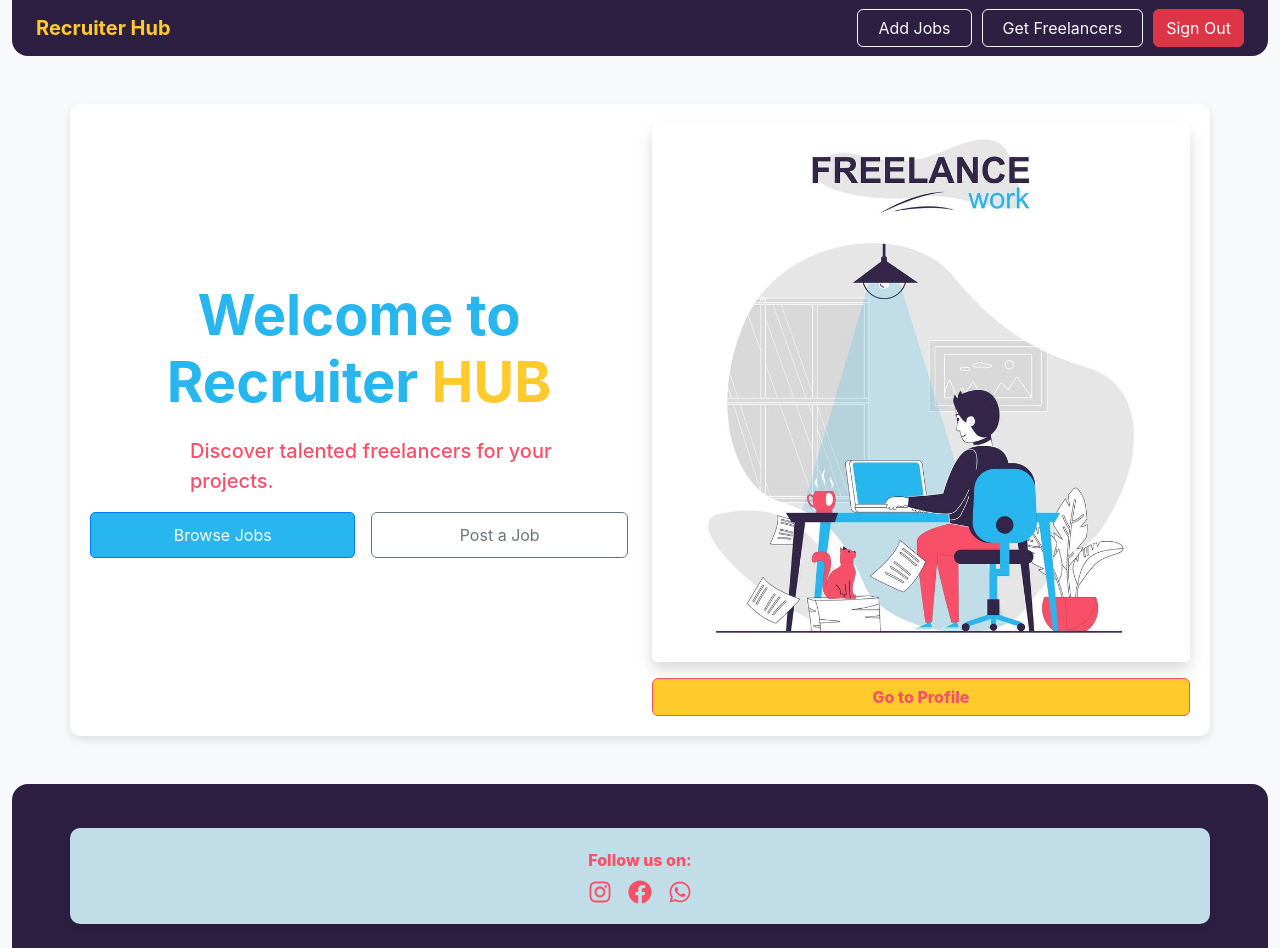
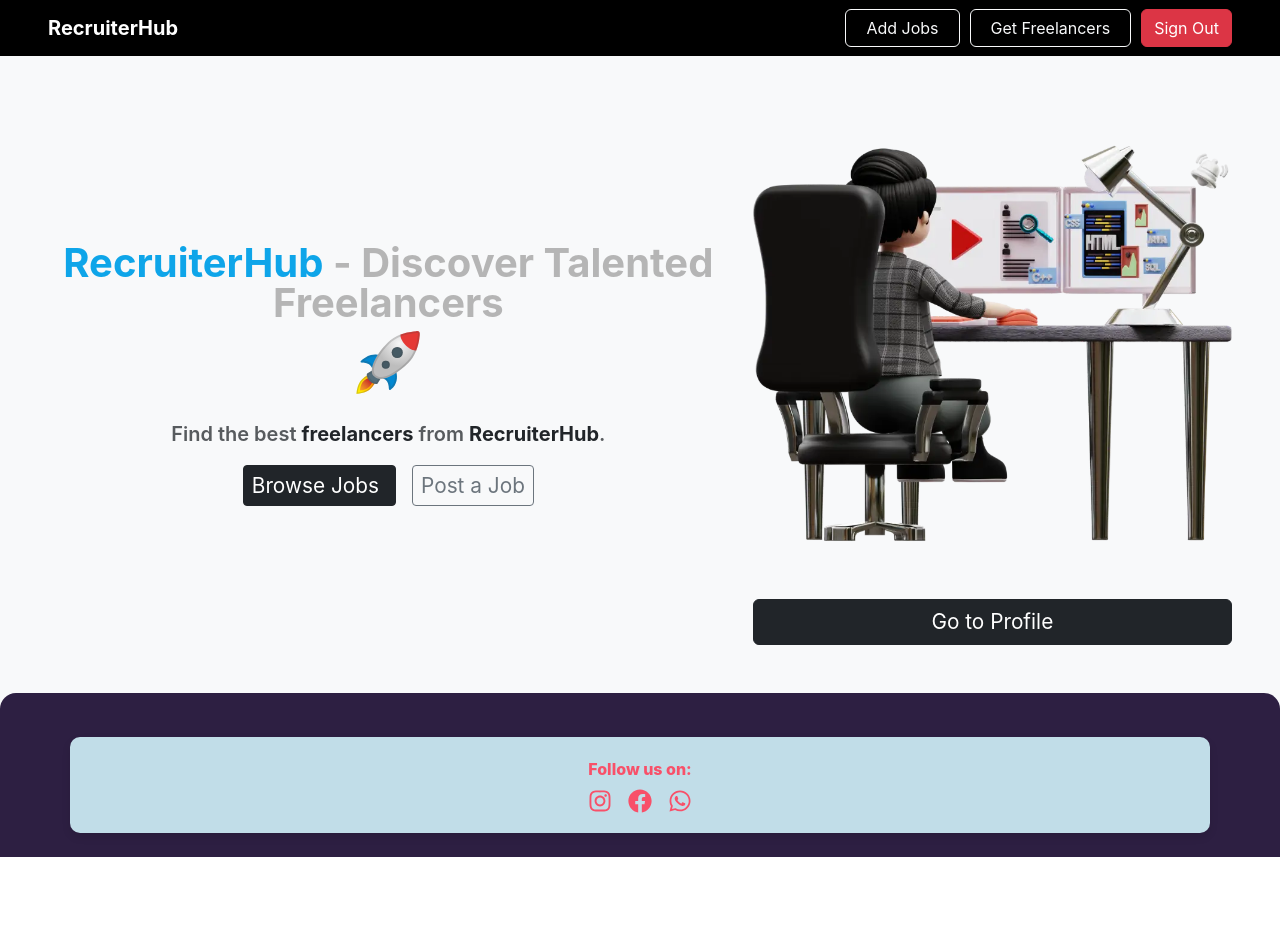
Before and after one commit to SSHHIIVVAAM/FreelancerHub, a React (Create React App) app: page /freelancer-main in a window 1280 px wide. After the commit the page ends 857 px from the top, so only its background shows below. Built offline with nearby package versions, Linux system fonts and the light colour scheme.

Commit message:
recruiter hero section

```diff
--- a/src/components/FreeHomePage/FreelancerMainPage.css
+++ b/src/components/FreeHomePage/FreelancerMainPage.css
@@ -15,10 +15,11 @@
   color: #ffca2c;
 }
 
+.navbar-brand{
+  color:#fff !important;
+}
 .navbar{
-  background-color: #2d1f42 !important;
-  border-bottom-left-radius: 1rem;
-  border-bottom-right-radius: 1rem;
+  background-color: #000 !important;
 }
 
 .recruiterMain{
--- a/src/components/FreeHomePage/FreelancerMainPage.js
+++ b/src/components/FreeHomePage/FreelancerMainPage.js
@@ -2,7 +2,8 @@
 import { useNavigate } from "react-router-dom";
 import JobForm from "../JobForm/JobForm";
 import { FaInstagram, FaFacebook, FaWhatsapp } from "react-icons/fa";
-import CardImage from "../../assets/freelancer-image-home.jpg";
+import CardImage from "../../assets/recruiter/desktop.webp";
+import rocket from "../../assets/recruiter/rocket.svg";
 import "./FreelancerMainPage.css";
 
 const FreelancerMainPage = () => {
@@ -31,11 +32,11 @@
   };
 
   return (
-    <div className="container-fluid bg-light min-vh-100 d-flex flex-column ">
+    <div className="container-fluid bg-light min-vh-100 d-flex flex-column p-0">
       {/* Navbar */}
-      <nav className="navbar navbar-expand-lg navbar-dark bg-dark px-4">
+      <nav className="navbar navbar-expand-lg navbar-dark bg-dark px-5">
         <a className="navbar-brand recruiterMain" link="#">
-          Recruiter Hub
+          RecruiterHub
         </a>
         <button
           className="navbar-toggler"
@@ -76,39 +77,46 @@
       </nav>
 
       {/* Hero Section */}
-      <div className="container my-5 ful">
-        <div className="row align-items-center">
-          <div className="col-md-6 text-center text-md-start">
-            <h1 className="display-4 text-primary welcome">
-              Welcome to Recruiter <span className="hub">HUB</span>
+      <div className="container-fluid px-md-5 py-5">
+  <div className="row justify-content-center align-items-center">
+    {/* Content Column */}
+    <div className="col-md-7 text-center">
+      <h1 className="display-4 fw-bold lh-1 mb-3" style={{ fontSize: "2.5rem" }}>
+        <span style={{ color: "#0EA5E9", fontSize: "inherit" }}>RecruiterHub</span> - Discover Talented<br /> Freelancers<br />
+        <img src={rocket} alt="Icon" width="80" height="80" />
       </h1>
-            <p className="lead">
-              Discover talented freelancers for your projects.
+      <p className="text-muted fs-5" style={{ fontWeight: "600" }}>
+        Find the best <span className="text-dark fw-bold">freelancers</span> from <span className="text-dark fw-bold">RecruiterHub</span>.
       </p>
-            <div className="d-flex justify-content-center justify-content-md-start">
-              <button className="btn btn-primary me-3 browseMain" onClick={goToBrowseJob}>
-                Browse Jobs
+      <div className="d-flex justify-content-center">
+        <button className="btn btn-dark btn-sm w-auto me-3" style={{ fontSize: "1.3rem" }} onClick={goToBrowseJob}>
+          Browse Jobs <i className="bi bi-arrow-right text-white ms-2"></i>
         </button>
         <button
-                className="btn btn-outline-secondary"
+          className="btn btn-outline-secondary btn-sm w-auto"
+          style={{ fontSize: "1.3rem" }}
           onClick={toggleJobForm}
         >
           Post a Job
         </button>
       </div>
     </div>
-          <div className="col-md-6 text-center mt-4 mt-md-0">
+
+    {/* Image Column */}
+    <div className="col-md-5 text-center mt-4 mt-md-0">
       <img
         src={CardImage}
         alt="Freelancer working"
-              className="img-fluid rounded shadow"
+        className="img-fluid"
+        style={{ maxWidth: "100%", height: "auto" }}
       />
-            <button className="btn btn-dark mt-3 profileMain" onClick={goToProfilePage}>
+      <button className="btn btn-dark mt-3" style={{ fontSize: "1.3rem" }} onClick={goToProfilePage}>
         Go to Profile
       </button>
     </div>
   </div>
 </div>
+
 
       {/* Job Form */}
       {isJobFormVisible && <JobForm onClose={toggleJobForm} />}
```
Also changed, not shown: src/assets/recruiter/desktop.webp (added), src/assets/recruiter/rocket.svg (added). Lines whose indentation alone changed are shown as unchanged.
